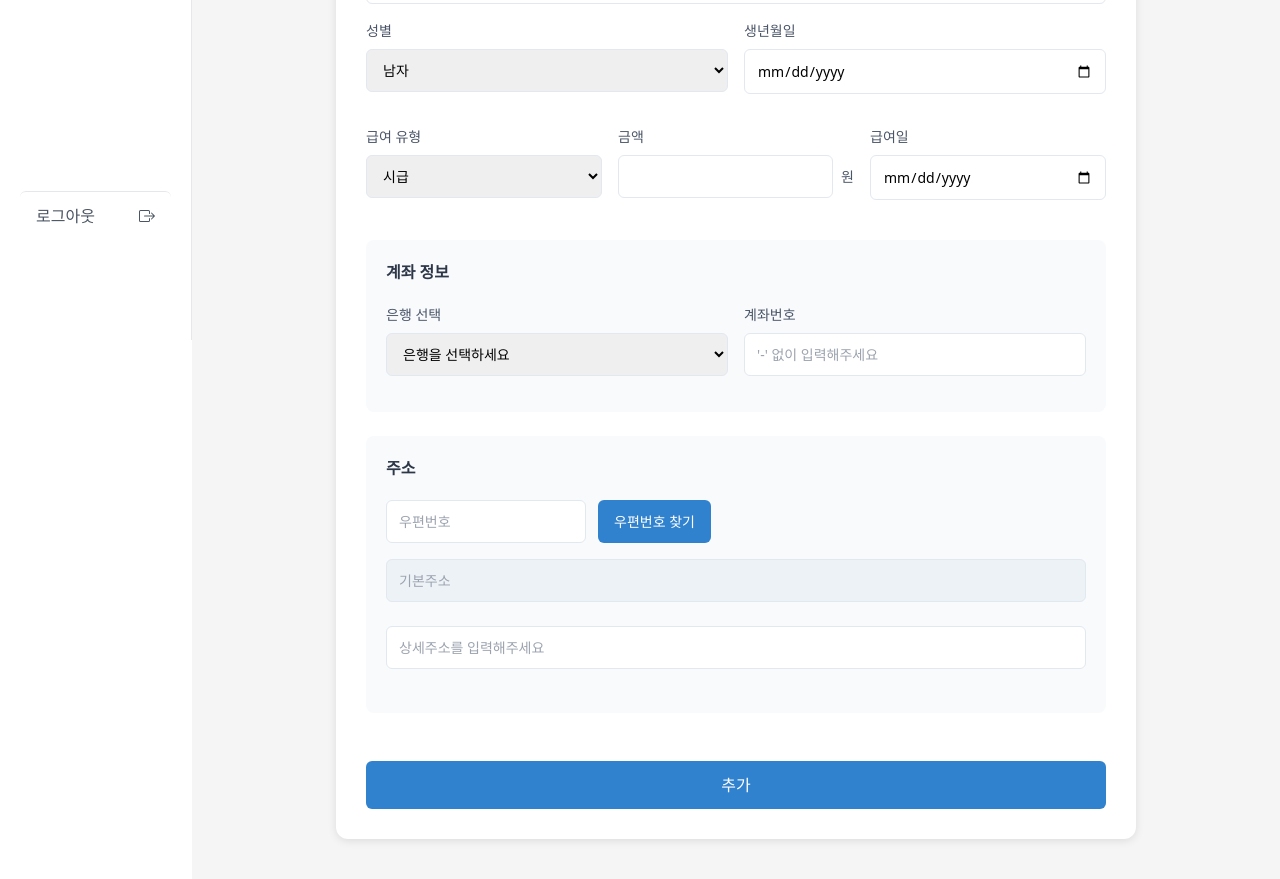
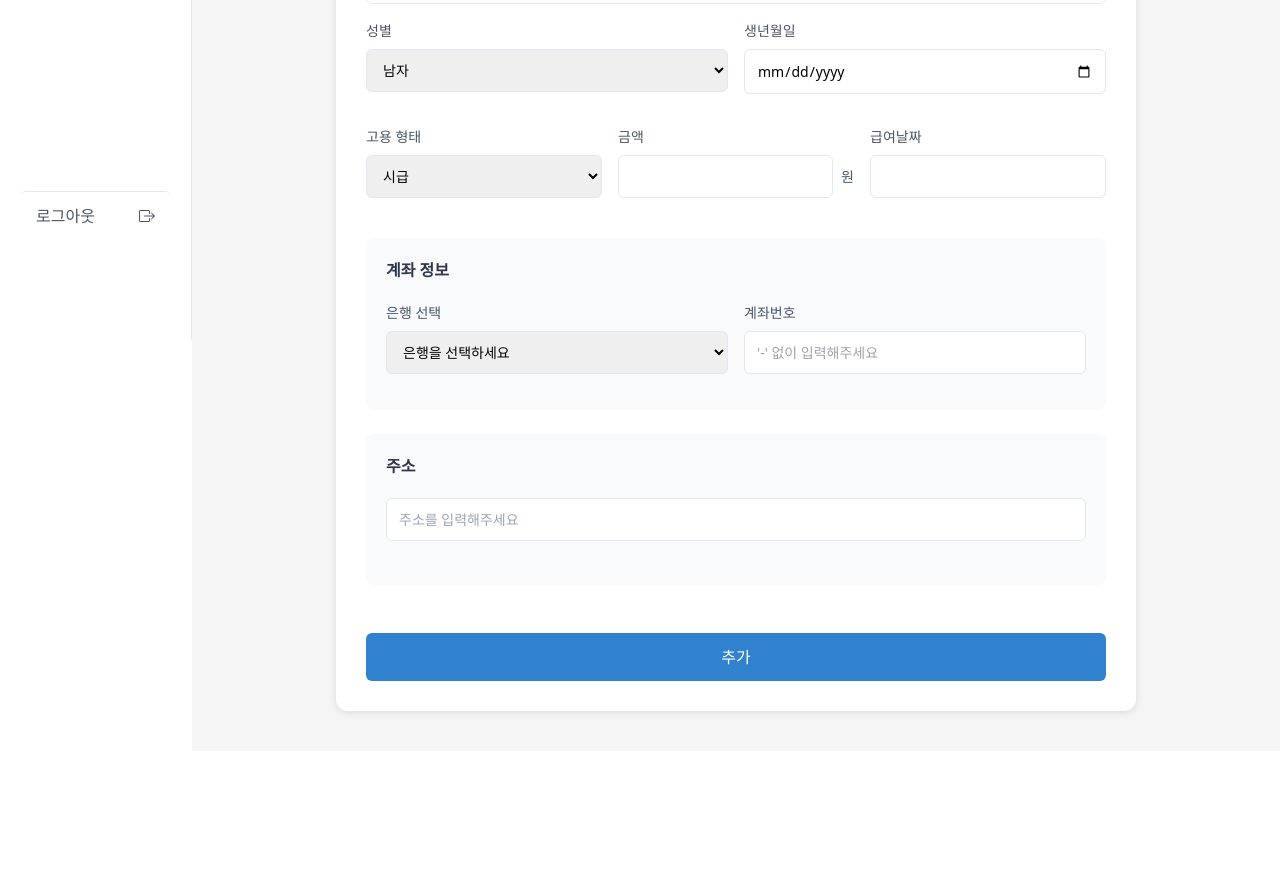
Before and after one commit to woorifisa-projects-3rd/MSA-FE, a Next.js app: page /employee/management/employee-add in a window 1280 px wide. Shown: the part 460-1339 px from the top of the page. After the commit the page ends 1211 px from the top, so only its background shows below. Built offline with nearby package versions, Linux system fonts and the light colour scheme.

Commit message:
fix: 코드 리뷰 후 객체 타입 수정

```diff
--- a/app/(with-sidebar)/employee/management/employee-add/page.js
+++ b/app/(with-sidebar)/employee/management/employee-add/page.js
@@ -8,24 +8,23 @@ export default function EmployeeForm() {
     const [formData, setFormData] = useState({
         name: '',
         email: '',
-        phone: '',
-        gender: '남자',
         birthDate: '',
-        position: '',
-        salaryType: '시급',
+        sex: true,
+        phoneNumber: '',
+        employmentType: true,
+        bankCode: '',
+        accountNumber: '',
         salary: '',
         paymentDate: '',
-        bank: '',
-        accountNumber: '',
-        postcode: '',
         address: '',
-        detailAddress: ''
     });
+
 
     const handleSubmit = (e) => {
         e.preventDefault();
         console.log(formData);
     };
+
 
     return (
         <div className={styles.formContainer}>
@@ -56,8 +55,8 @@ export default function EmployeeForm() {
                     <input
                         type="tel"
                         placeholder="010-1111-1111"
-                        value={formData.phone}
-                        onChange={(e) => setFormData({...formData, phone: e.target.value})}
+                        value={formData.phoneNumber}
+                        onChange={(e) => setFormData({...formData, phoneNumber: e.target.value})}
                     />
                 </div>
 
@@ -65,11 +64,11 @@ export default function EmployeeForm() {
                     <div className={styles.formGroup}>
                         <label>성별</label>
                         <select
-                            value={formData.gender}
-                            onChange={(e) => setFormData({...formData, gender: e.target.value})}
+                            value={formData.sex}
+                            onChange={(e) => setFormData({...formData, sex: e.target.value})}
                         >
-                            <option value="남자">남자</option>
-                            <option value="여자">여자</option>
+                            <option value="true">남자</option>
+                            <option value="false">여자</option>
                         </select>
                     </div>
 
@@ -88,13 +87,13 @@ export default function EmployeeForm() {
 
                 <div className={styles.formRow}>
                     <div className={styles.formGroup}>
-                        <label>급여 유형</label>
+                        <label>고용 형태</label>
                         <select
-                            value={formData.salaryType}
-                            onChange={(e) => setFormData({...formData, salaryType: e.target.value})}
+                            value={formData.employmentType}
+                            onChange={(e) => setFormData({...formData, employmentType: e.target.value})}
                         >
-                            <option value="시급">시급</option>
-                            <option value="월급">월급</option>
+                            <option value="true">시급</option>
+                            <option value="false">월급</option>
                         </select>
                     </div>
 
@@ -104,18 +103,25 @@ export default function EmployeeForm() {
                             <input
                                 type="number"
                                 value={formData.salary}
-                                onChange={(e) => setFormData({...formData, salary: e.target.value})}
+                                onChange={(e) => setFormData({...formData, salary:parseInt(e.target.value)})}
                             />
                             <span>원</span>
                         </div>
                     </div>
 
                     <div className={styles.formGroup}>
-                        <label>급여일</label>
+                        <label>급여날짜</label>
                         <input
-                            type="date"
+                            type="number"
+                            min="1"
+                            max="28"
                             value={formData.paymentDate}
-                            onChange={(e) => setFormData({...formData, paymentDate: e.target.value})}
+                            onChange={(e) => {
+                                const value = parseInt(e.target.value);
+                                if (value >= 1 && value <= 28) {
+                                    setFormData({...formData, paymentDate: value})
+                                }
+                            }}
                         />
                     </div>
                 </div>
@@ -127,8 +133,8 @@ export default function EmployeeForm() {
                         <div className={styles.formGroup}>
                             <label>은행 선택</label>
                             <select
-                                value={formData.bank}
-                                onChange={(e) => setFormData({...formData, bank: e.target.value})}
+                                value={formData.bankCode}
+                                onChange={(e) => setFormData({...formData, bankCode: e.target.value})}
                             >
                                 <option value="">은행을 선택하세요</option>
                                 <option value="KB">국민은행</option>
@@ -153,7 +159,7 @@ export default function EmployeeForm() {
                 </div>
 
                 {/* 주소 섹션 추가 */}
-                <div className={styles.formSection}>
+                {/* <div className={styles.formSection}>
                     <h3 className={styles.sectionTitle}>주소</h3>
                     <div className={styles.formGroup}>
                         <div className={styles.postcodeRow}>
@@ -187,9 +193,22 @@ export default function EmployeeForm() {
                             className={styles.addressInput}
                         />
                     </div>
+                </div> */}
+
+                <div className={styles.formSection}>
+                    <h3 className={styles.sectionTitle}>주소</h3>
+                    <div className={styles.formGroup}>
+                        <input
+                            type="text"
+                            placeholder="주소를 입력해주세요"
+                            value={formData.address}
+                            onChange={(e) => setFormData({...formData, address: e.target.value})}
+                            className={styles.addressInput}
+                        />
+                    </div>
                 </div>
 
-                <button type="submit" className={styles.submitButton}>추가</button>
+                <button type="submit" className={styles.submitButton} >추가</button>
             </form>
         </div>
     );
```
